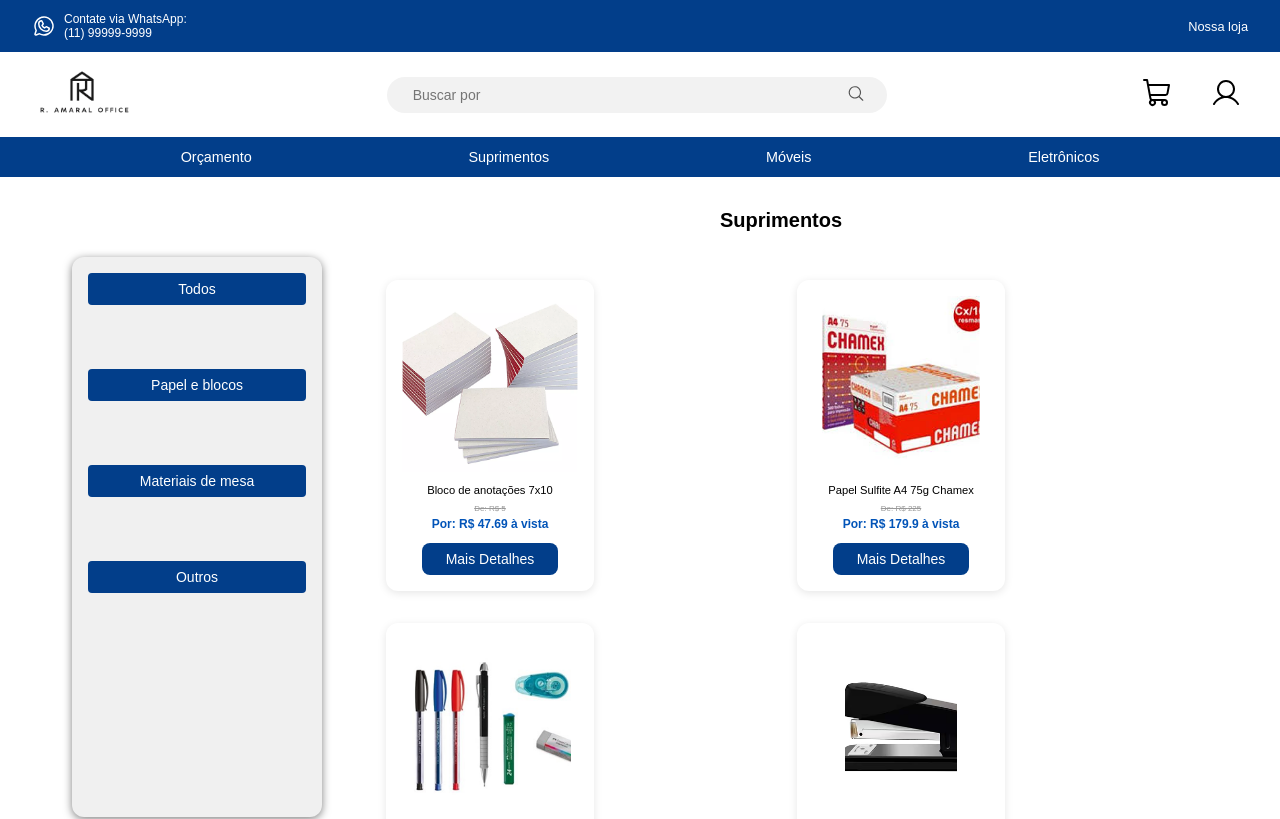
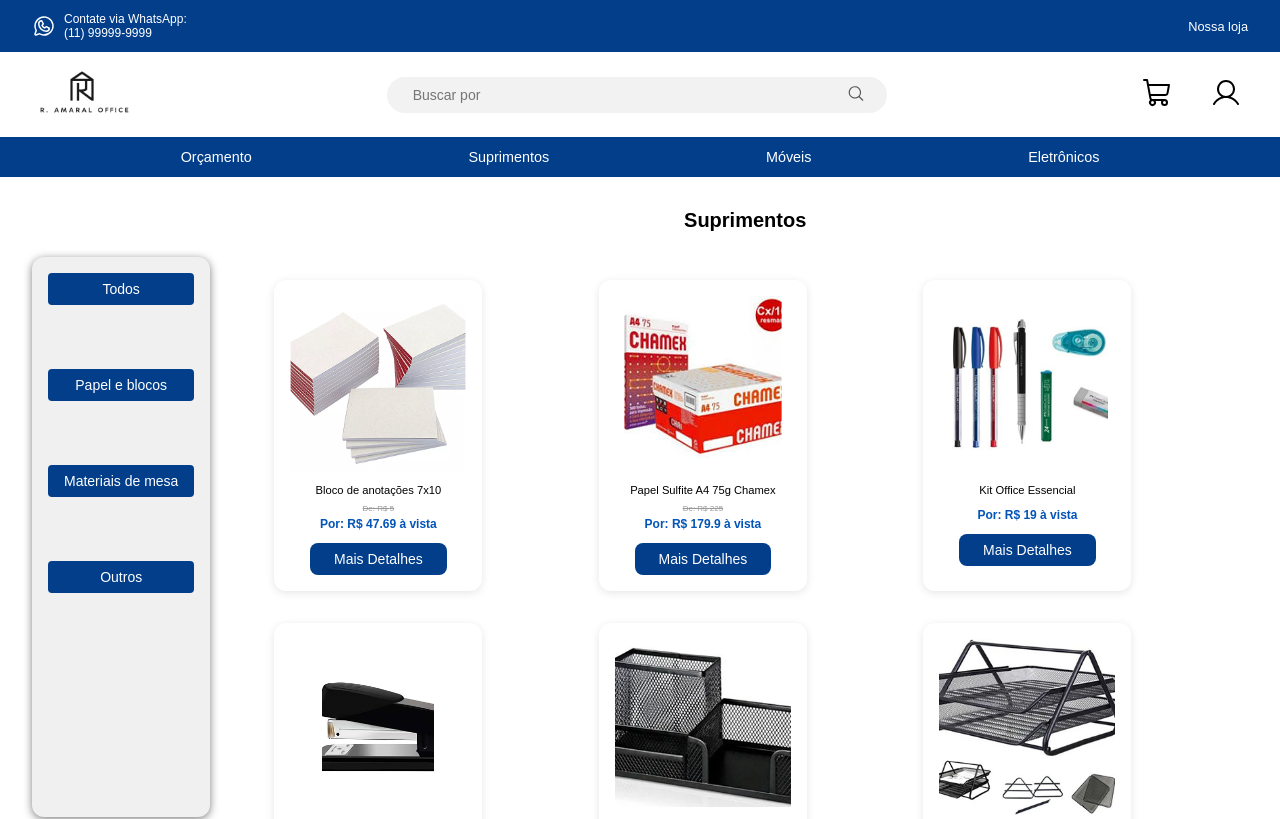
Before and after one commit to PedroMRegis/projeto_ijr, a React (Vite) app: page /suprimentos in a window 1280 px wide. Shown: the top 819 px of the page. Built offline with nearby package versions, Linux system fonts and the light colour scheme.

Commit message:
Alteracao da mensgaem na front page

```diff
--- a/src/pages/Eletronicos.tsx
+++ b/src/pages/Eletronicos.tsx
@@ -67,9 +67,6 @@
   display: flex;
   gap: 2rem;
   padding: 2rem;
-  max-width: 1200px;
-  margin: 0 auto;
-  width: 100%;
 
   @media (max-width: 768px) {
     flex-direction: column;
@@ -98,7 +95,7 @@
   margin-top: 3rem;
   box-shadow: 0 0.125rem 0.5rem rgba(0, 0, 0, 0.5);
   gap: 4rem;
-  width: 250px;
+
 
   button {
     background: #023e8a;
@@ -133,7 +130,6 @@
   display: flex;
   flex-direction: column;
   flex: 1;
-  width: 100%;
 `
 
 const GridProdutos = styled.div`
@@ -141,7 +137,6 @@
   padding: 2rem;
   grid-template-columns: repeat(auto-fill, minmax(250px, 1fr));
   gap: 2rem;
-  width: 100%;
 
   @media (max-width: 768px) {
     padding: 1rem;
--- a/src/pages/Home.tsx
+++ b/src/pages/Home.tsx
@@ -24,10 +24,10 @@
 
       <Container>
         <Conteudo>
-          <Titulo>PRECISAMOS MUDAR ISSO</Titulo>
-          <Texto>Itens e kits para transformar<br />seu espaço de trabalho!</Texto>
-          <Subtexto>ou realize seu orçamento diretamente com a gente!</Subtexto>
-          <Botao href="/orcamento">ENTRE EM CONTATO</Botao>
+          <Titulo>Soluções inteligentes para o seu escritório</Titulo>
+          <Texto>Organize seu espaço de trabalho com qualidade e eficiência!</Texto>
+          <Subtexto>Solicite seu orçamento personalizado com a nossa equipe especializada.</Subtexto>
+          <Botao href="/orcamento">SOLICITAR ORÇAMENTO</Botao>
         </Conteudo>
       </Container>
 
--- a/src/pages/Moveis.tsx
+++ b/src/pages/Moveis.tsx
@@ -65,9 +65,6 @@
   display: flex;
   gap: 2rem;
   padding: 2rem;
-  max-width: 1200px;
-  margin: 0 auto;
-  width: 100%;
 
   @media (max-width: 768px) {
     flex-direction: column;
@@ -86,7 +83,6 @@
   background-color: #f0f0f0;
   padding: 1rem;
   margin-top: 3rem;
-  width: 250px;
 
   button {
     background: #023e8a;
@@ -121,7 +117,6 @@
   display: flex;
   flex-direction: column;
   flex: 1;
-  width: 100%;
 `;
 
 const SectionTitulo = styled.h2`
@@ -140,7 +135,6 @@
   padding: 2rem;
   grid-template-columns: repeat(auto-fill, minmax(250px, 1fr));
   gap: 2rem;
-  width: 100%;
 
   @media (max-width: 768px) {
     padding: 1rem;
--- a/src/pages/Suprimentos.tsx
+++ b/src/pages/Suprimentos.tsx
@@ -10,12 +10,14 @@
 import MiddleHeader from '@/components/MiddleHeader'
 import Footer from '@/components/Footer'
 
+
+
 type SuprimentosProps = {
   setBusca: (valor: string) => void;
   termoBusca: string;
 };
 
-const Suprimentos = ({ setBusca, termoBusca }: SuprimentosProps) => {
+const Suprimentos = ({setBusca, termoBusca}: SuprimentosProps) => {
   const { setFiltro, produtosFiltrados } = FiltroProduto(suprimentos)
   const [produtoSelecionado, setProdutoSelecionado] = useState<Produto | null>(null)
 
@@ -65,14 +67,10 @@
   display: flex;
   gap: 2rem;
   padding: 2rem;
-  max-width: 1200px;
-  margin: 0 auto;
-  width: 100%;
 
   @media (max-width: 768px) {
     flex-direction: column;
     padding: 1rem;
-    max-width: 100%;
   }
 `;
 
@@ -97,7 +95,6 @@
   background-color: #f0f0f0;
   padding: 1rem;
   margin-top: 3rem;
-  width: 250px;
 
   button {
     background: #023e8a;
@@ -107,7 +104,6 @@
     border-radius: 0.25rem;
     cursor: pointer;
     font-size: 0.875rem;
-    transition: 0.3s;
 
     &:hover {
       opacity: 0.9;
@@ -115,7 +111,6 @@
   }
 
   @media (max-width: 768px) {
-    width: 100%;
     flex-direction: row;
     flex-wrap: wrap;
     justify-content: center;
@@ -133,7 +128,6 @@
   display: flex;
   flex-direction: column;
   flex: 1;
-  width: 100%;
 `;
 
 const GridProdutos = styled.div`
@@ -141,11 +135,10 @@
   padding: 2rem;
   grid-template-columns: repeat(auto-fill, minmax(250px, 1fr));
   gap: 2rem;
-  width: 100%;
 
   @media (max-width: 768px) {
     padding: 1rem;
-    grid-template-columns: repeat(auto-fill, minmax(150px, 1fr));
+    grid-template-columns: repeat(auto-fill, minmax(180px, 1fr));
     gap: 1rem;
   }
 `;
```
